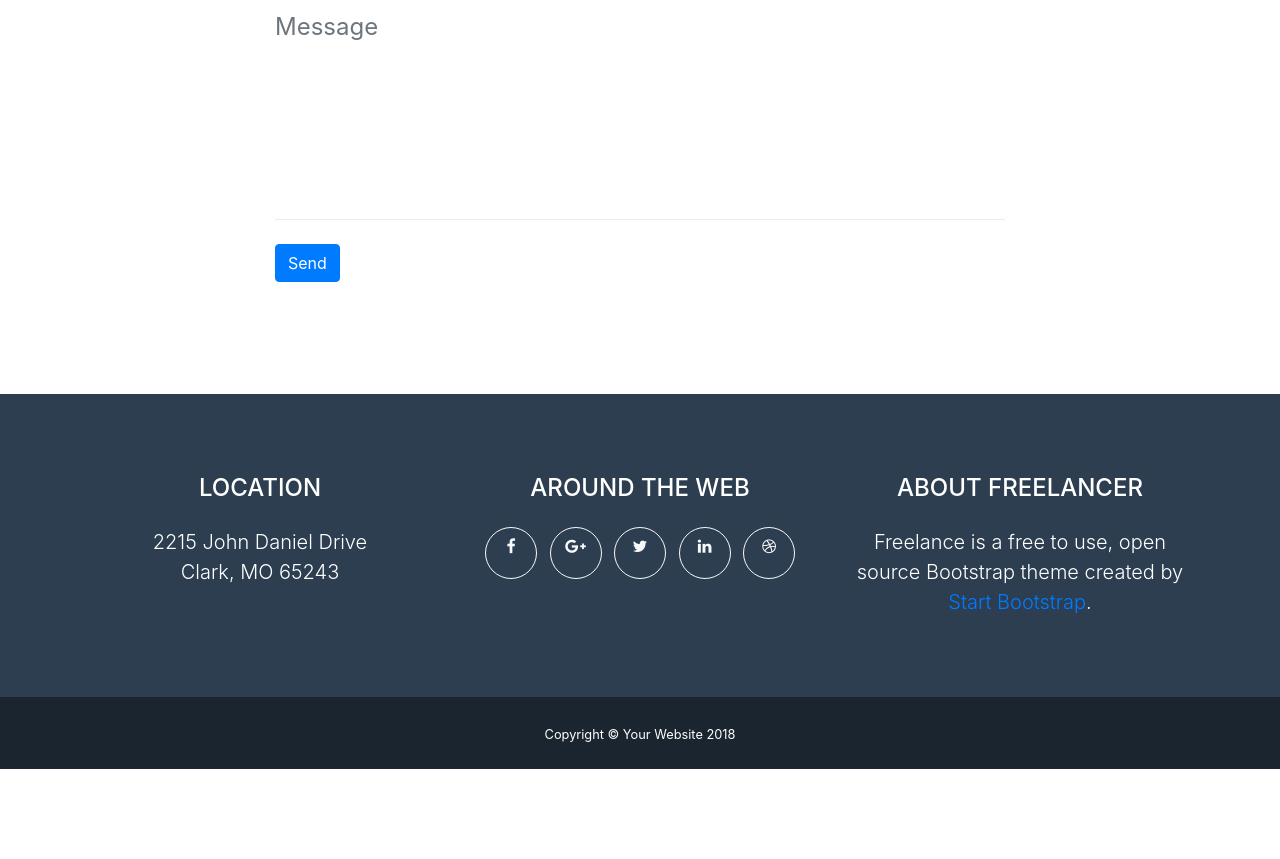
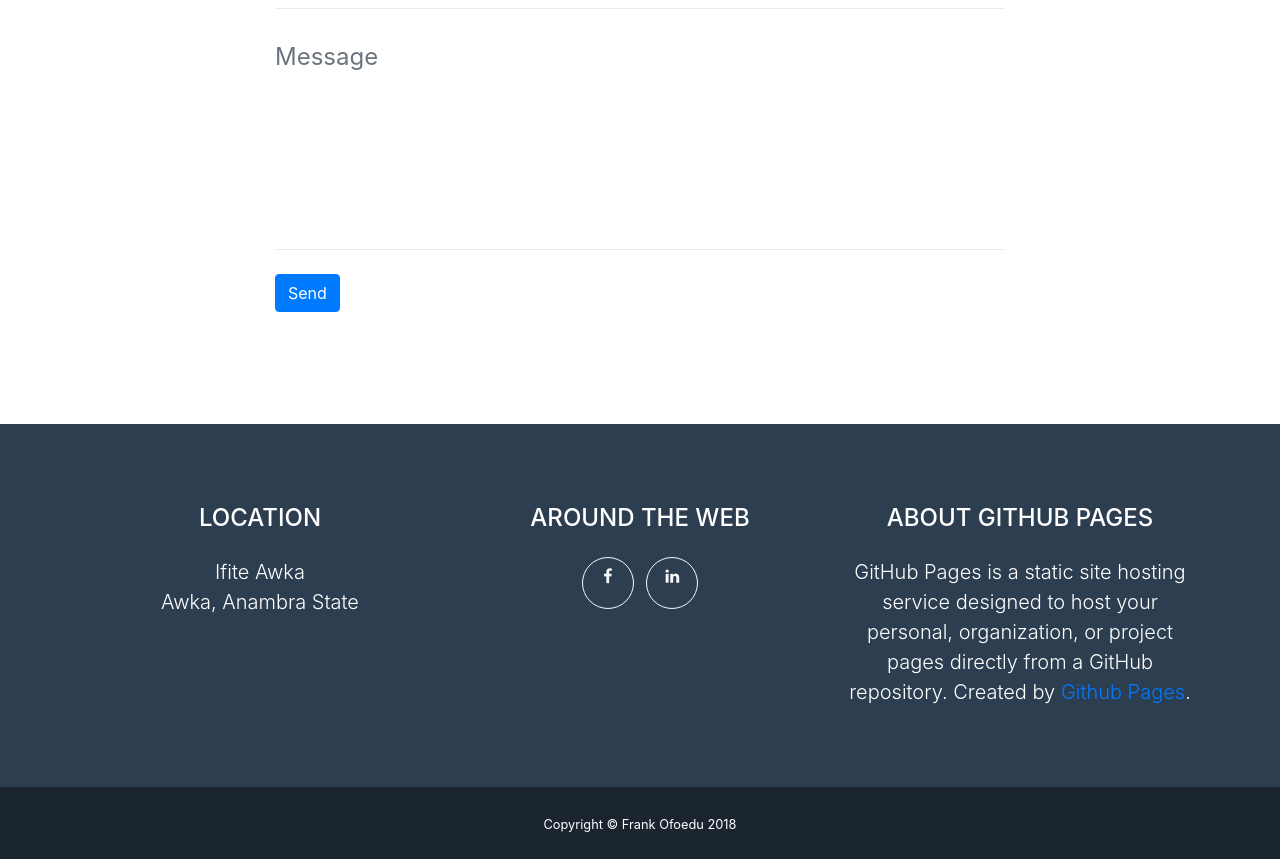
Before and after one commit to Frankofoedu/frankofoedu-frankofoedu.github.io, a website with bundled scripts: page index.html in a window 1280 px wide. Shown: the part 2547-3406 px from the top of the page. Before the commit the page ends 3316 px from the top, so only its background shows below. Built offline with nearby package versions, Linux system fonts and the light colour scheme.

Commit message:
Update index.html

```diff
--- a/index.html
+++ b/index.html
@@ -109,10 +109,10 @@
         <hr class="star-light mb-5">
         <div class="row">
           <div class="col-lg-4 ml-auto">
-            <p class="lead">Freelancer is a free bootstrap theme created by Start Bootstrap. The download includes the complete source files including HTML, CSS, and JavaScript as well as optional LESS stylesheets for easy customization.</p>
+            <p class="lead"> I am a software developer from Anambra state, Nigeria who loves to write software to build great products and help businesses succeed with their goals. I appreciate good design and I am seeing it's importance more then ever in todays apps, web sites and products.</p>
           </div>
           <div class="col-lg-4 mr-auto">
-            <p class="lead">Whether you're a student looking to showcase your work, a professional looking to attract clients, or a graphic artist looking to share your projects, this template is the perfect starting point!</p>
+            <p class="lead"> I have been working professionally in software development since 2015 in the web,desktop and mobile spaces with experience across the finance, transport and machine learning domains. I occasionally dabble in game development.</p>
           </div>
         </div>
         <div class="text-center mt-4">
@@ -179,43 +179,31 @@
         <div class="row">
           <div class="col-md-4 mb-5 mb-lg-0">
             <h4 class="text-uppercase mb-4">Location</h4>
-            <p class="lead mb-0">2215 John Daniel Drive
-              <br>Clark, MO 65243</p>
+            <p class="lead mb-0">Ifite Awka
+              <br>Awka, Anambra State</p>
           </div>
           <div class="col-md-4 mb-5 mb-lg-0">
             <h4 class="text-uppercase mb-4">Around the Web</h4>
             <ul class="list-inline mb-0">
               <li class="list-inline-item">
-                <a class="btn btn-outline-light btn-social text-center rounded-circle" href="#">
+                <a class="btn btn-outline-light btn-social text-center rounded-circle" href="https://www.facebook.com/ofoeduf">
                   <i class="fa fa-fw fa-facebook"></i>
                 </a>
               </li>
+
+
               <li class="list-inline-item">
-                <a class="btn btn-outline-light btn-social text-center rounded-circle" href="#">
-                  <i class="fa fa-fw fa-google-plus"></i>
-                </a>
-              </li>
-              <li class="list-inline-item">
-                <a class="btn btn-outline-light btn-social text-center rounded-circle" href="#">
-                  <i class="fa fa-fw fa-twitter"></i>
-                </a>
-              </li>
-              <li class="list-inline-item">
-                <a class="btn btn-outline-light btn-social text-center rounded-circle" href="#">
+                <a class="btn btn-outline-light btn-social text-center rounded-circle" href="https://www.linkedin.com/in/ofoedu-ebuka/">
                   <i class="fa fa-fw fa-linkedin"></i>
                 </a>
               </li>
-              <li class="list-inline-item">
-                <a class="btn btn-outline-light btn-social text-center rounded-circle" href="#">
-                  <i class="fa fa-fw fa-dribbble"></i>
-                </a>
-              </li>
+
             </ul>
           </div>
           <div class="col-md-4">
-            <h4 class="text-uppercase mb-4">About Freelancer</h4>
-            <p class="lead mb-0">Freelance is a free to use, open source Bootstrap theme created by
-              <a href="http://startbootstrap.com">Start Bootstrap</a>.</p>
+            <h4 class="text-uppercase mb-4">About Github Pages</h4>
+            <p class="lead mb-0">GitHub Pages is a static site hosting service designed to host your personal, organization, or project pages directly from a GitHub repository. Created by
+              <a href="https://pages.github.com/">Github Pages</a>.</p>
           </div>
         </div>
       </div>
@@ -223,7 +211,7 @@
 
     <div class="copyright py-4 text-center text-white">
       <div class="container">
-        <small>Copyright &copy; Your Website 2018</small>
+        <small>Copyright &copy; Frank Ofoedu 2018</small>
       </div>
     </div>
 
```
